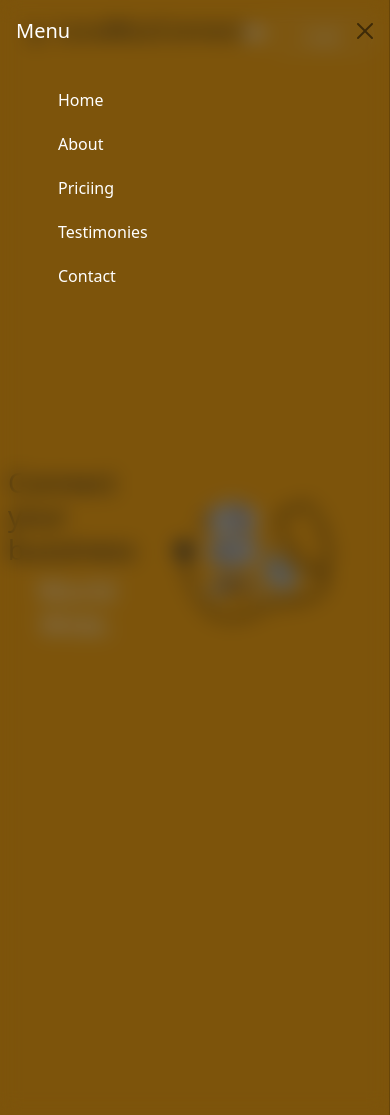
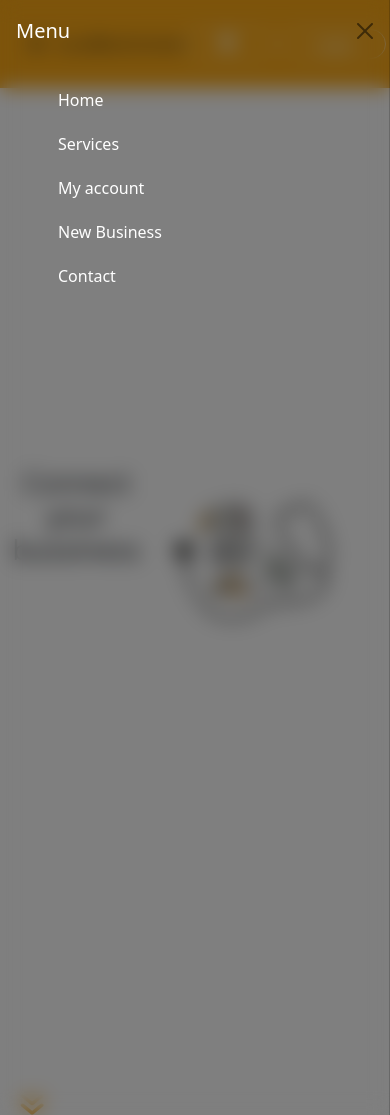
Before and after one commit to namutala/website, a Django app: page /services/ in a window 390 px wide, after a click that opens the changed part. Run offline with Django 5.2, Linux system fonts and the light colour scheme; data comes from the database, SQL or seed files in the repository.

Commit message:
changes on responsiveness

```diff
--- a/services/templates/services/service.html
+++ b/services/templates/services/service.html
@@ -20,12 +20,11 @@
         </div>
         <div class="offcanvas-body">
             <ul>
-                <li><a href="">Home</a></li>
-                <li><a href="">About</a></li>
-                <li><a href="">Priciing</a></li>
-                <li><a href="">Testimonies</a></li>
-                <li><a href="">Contact</a></li>
-
+              <li><a href="{% url 'Item-list' %}">Home</a></li>
+              <li><a href="{% url 'services' %}">Services</a></li>
+              <li><a href="{% url 'profile' %}">My account</a></li>
+              <li><a href="{% url 'register_biz' %}">New Business</a></li>
+              <li><a href="#footer">Contact</a></li>
             </ul>
         </div>
       </div>
@@ -35,37 +34,55 @@
         {% endfor %}
       {% endif %}
 
-    <section>
-        <div class="container-fluid service-page p-0">
+      <section>
+        <div class="container-fluid p-0">
             <div class="hero">
                 <div class="nav-top">
                     <div class="d-flex align-items-center justify-content-between p-3">
                         <div class="logo m-0 d-flex align-items-center">
-                            <button class="btn d-md-none " type="button" data-bs-toggle="offcanvas" data-bs-target="#offcanvasWithBothOptions" aria-controls="offcanvasWithBothOptions"><i class="fa-solid fa-bars"></i></button>
-                            <h3>LocalBizzConnect</h3>
+                            <button class="btn d-md-none" type="button" data-bs-toggle="offcanvas" data-bs-target="#offcanvasWithBothOptions" aria-controls="offcanvasWithBothOptions"><i class="fa-solid fa-bars"></i></button>
+                            <p class="mt-3">LocalBizzConnect</p>
                         </div>
-                        <div class="nav-links  d-none d-md-block">
+                        <div class="nav-links  d-none mt-3 d-md-block">
                             <ul>
                                 <li><a href="{% url 'Item-list' %}">Home</a></li>
                                 <li><a href="{% url 'services' %}">Services</a></li>
-                                <li><a href="">Pricing</a></li>
-                                <li><a href="">Testimonies</a></li>
-                                <li><a href="">Contact</a></li>
+                                <li><a href="{% url 'profile' %}">My account</a></li>
+                                <li><a href="{% url 'register_biz' %}">New Business</a></li>
+                                <li><a href="#footer">Contact</a></li>
+                                <li><a href = "{% url 'about' %}"> About</a><li>
                             </ul>
                         </div>
-                        <div class="signin d-flex align-items-center">
+                        <div class="signin d-flex">
+                            <a href = "{% url 'cart-view' %}">
                             <i class="fa-solid fa-cart-shopping me-2 text-white"></i>
-                            <a href="{% url 'login' %}">Login</a>
+                            </a>
+                            {% if user.is_authenticated %}
+                              <form method="post" action="{% url 'logout' %}">
+                                {% csrf_token %}
+                                <button class="btn border rounded-pill text-white px-4 ms-2" type="submit">Logout</button>
+                            </form>
+                            {% else %}
+                             <a class="ms-2" href="{% url 'login' %}">Login</a>
+                            {% endif %}
+
                         </div>
                     </div>
                 </div>
+                {% if messages %}
+                {% for message in messages %}
+                <div class="custom-message {{ message.tags }}">
+                {{ message }}
+                </div>
+                {% endfor %}
+                {% endif %}
                 <div class="content d-flex align-items-center pe-4">
-                    <div class="ms-auto ps-2">
-                        <h1>Connect your bussiness</h1>
+                    <div class="ms-auto ps-2 ">
+                        <h1 class="text-center text-md-left">Connect your bussiness</h1>
                         <h1 class="text-white text-center">World Wide.</h1>
                     </div>
                     <div class="image">
-                        <img src="/static/images/doctor.png"   alt="">
+                        <img src="/static/images/doctor.png" alt="">
                         <img src="/static/images/gym.png" alt="">
                         <!-- <img src="/static/images/shopping-cart.png" alt=""> -->
                         <img src="/static/images/massage.png" alt="">
--- a/static/home.css
+++ b/static/home.css
@@ -14,8 +14,21 @@
     background: #AED9E0;
 }
 
+.nav-top .logo p{
+    font-size: 1.5em!important;
+}
+
+@media only screen and (max-width: 700px ){
+    .nav-top .logo p{
+        font-size: 1em!important;
+    }
+    .hero::before {
+        clip-path: circle(1000px at 85% -85%)!important;
+    }
+}
+
 .hero{
-    min-height: 125vh;
+    min-height: 100vh;
     width: 100%;
     position: relative;
 }
@@ -26,7 +39,7 @@
     width: 100%;
     content: '';
     position: absolute;
-    clip-path: circle(1450px at 85% -85%);
+    clip-path: circle(1350px at 8 5% -85%);
     /* clip-path: ellipse(100% 60% at 80% 30%);
     transform: rotateY(30deg); */
 }
@@ -281,7 +294,7 @@
 .slide-all .test-slide{
    background-color: #AED9E0;
     height: 400px;
-    overflow-x: hidden;
+
     position: relative;
 }
 
@@ -289,6 +302,7 @@
     transition: .3s;
     display: flex;
     position: relative;
+    overflow-x: scroll;
 
 }
 .slide-all .test-slide .move .prod{
```
Also changed, not shown: storefront/templates/storefront/cart.html (+6 -6 lines), storefront/templates/storefront/home.html (+12 -17 lines), templates/base.html (+12 -14 lines).
